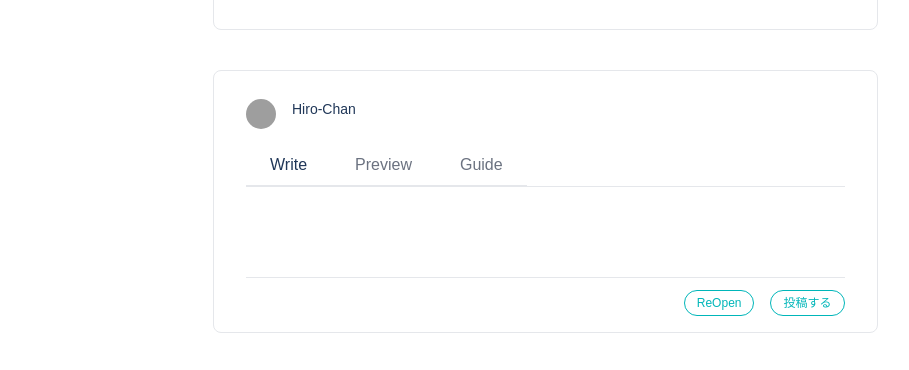
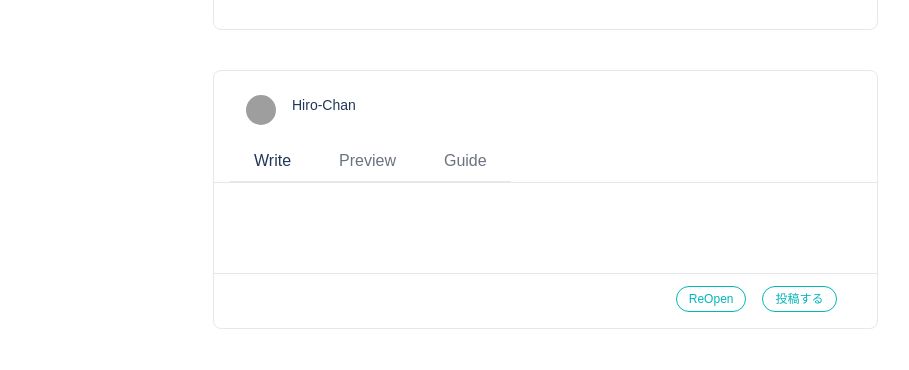
Before and after one commit to hirooutdoor/penn, a Next.js app: page /memos in a window 1280 px wide. Shown: the part 934-1304 px from the top of the page, without its empty margins (155-1064 px from the left). Built offline with nearby package versions, Linux system fonts and the light colour scheme; grey boxes are pictures that could not be loaded.

Commit message:
style: fix the edia area's border #70

```diff
--- a/src/components/organism/EditorArea.tsx
+++ b/src/components/organism/EditorArea.tsx
@@ -10,17 +10,19 @@ interface Props {}
 const EditorArea = (props: Props) => {
   return (
     <>
-      <div className=' border dark:border-penn-gray dark:bg-penn-darkGray rounded-lg p-4 text-left mb-10 '>
-        <div className='mx-4 my-3 border-b'>
-          <AvatarWithName />
+      <div className=' border dark:border-penn-gray dark:bg-penn-darkGray rounded-lg text-left mb-10 '>
+        <div className='my-3 border-b'>
+          <div className="mt-6 ml-8 ">
+            <AvatarWithName />
+          </div>
             <ul className='flex cursor-pointer mt-4 border-b '>
-              <li className='py-2 px-6 bg-white rounded-t-lg border-b hover:border dark:bg-penn-darkGray hover:border-b-white dark:border-penn-gray  dark:border-b-penn-darkGray'>Write</li>
+              <li className='ml-4 py-2 px-6 bg-white rounded-t-lg border-b hover:border dark:bg-penn-darkGray hover:border-b-white dark:border-penn-gray  dark:border-b-penn-darkGray'>Write</li>
               <li className='py-2 px-6 bg-white rounded-t-lg  border-b hover:border hover:border-b-white text-gray-500 dark:bg-penn-darkGray dark:border-penn-gray dark:border-b-penn-darkGray '>Preview</li>
               <li className='py-2 px-6 bg-white rounded-t-lg border-b hover:border hover:border-b-white text-gray-500 dark:bg-penn-darkGray dark:border-penn-gray dark:border-b-penn-darkGray '>Guide</li>
             </ul>
             <input className='w-[100%] h-[100%] border-none outline-none dark:border-penn-gray dark:bg-penn-darkGray rounded-lg p-4 text-left mb-10 ' type="text"/>
           </div>
-            <div className="flex justify-end gap-4 mr-4">
+            <div className="flex justify-end gap-4 mr-10 mb-4">
               <CloseButton/>
               <SubmitButton/>
             </div>
--- a/src/components/organism/PostItem.tsx
+++ b/src/components/organism/PostItem.tsx
@@ -5,7 +5,7 @@ import { useRecoilValue } from 'recoil';
 import { Like } from '../atoms/Like';
 import { Comment } from '../atoms/Comment';
 import MenuIcon from '../atoms/MenuIcon';
-import MyCodeBlock from 'src/components/molecles/CodeBlock'
+import MyCodeBlock from 'src/components/molecles/CodeBlock';
 
 interface Props {}
 
@@ -13,10 +13,10 @@ export const PostItem = (props: Props) => {
   const articles = useRecoilValue(articleState);
 
   const inputCode = {
-    code: "const articles = useRecoilValue(articleState);\nconst inputCode = console.log(\"hello world\") ",
-    language: "tsx",
-    showLineNumbers: true
-  }
+    code: 'const articles = useRecoilValue(articleState);\nconst inputCode = console.log("hello world") ',
+    language: 'tsx',
+    showLineNumbers: true,
+  };
 
   return (
     <>
@@ -40,7 +40,7 @@ export const PostItem = (props: Props) => {
                 <p className='text-sm text-left overflow-ellipsis ...'>
                   魅力的なエンジニアの要素とは、いまでも、このような役割分担が主流ではないかと思います。しかし、魅力的なエンジニアの要素とは、いまでも、このような役割分担が主流ではないかと思います。しかし、...
                 </p>
-                <MyCodeBlock inputCode={inputCode}/>
+                <MyCodeBlock inputCode={inputCode} />
               </div>
             </div>
           </div>
--- a/src/styles/globals.css
+++ b/src/styles/globals.css
@@ -643,6 +643,9 @@ video {
 .m-1 {
 	margin: 0.25rem;
 }
+.m-4 {
+	margin: 1rem;
+}
 .my-6 {
 	margin-top: 1.5rem;
 	margin-bottom: 1.5rem;
@@ -721,6 +724,27 @@ video {
 }
 .mr-4 {
 	margin-right: 1rem;
+}
+.ml-4 {
+	margin-left: 1rem;
+}
+.mb-4 {
+	margin-bottom: 1rem;
+}
+.mr-8 {
+	margin-right: 2rem;
+}
+.mr-10 {
+	margin-right: 2.5rem;
+}
+.ml-8 {
+	margin-left: 2rem;
+}
+.mt-8 {
+	margin-top: 2rem;
+}
+.mt-6 {
+	margin-top: 1.5rem;
 }
 .block {
 	display: block;
@@ -830,6 +854,9 @@ video {
 }
 .justify-between {
 	justify-content: space-between;
+}
+.justify-around {
+	justify-content: space-around;
 }
 .justify-items-start {
 	justify-items: start;
```
